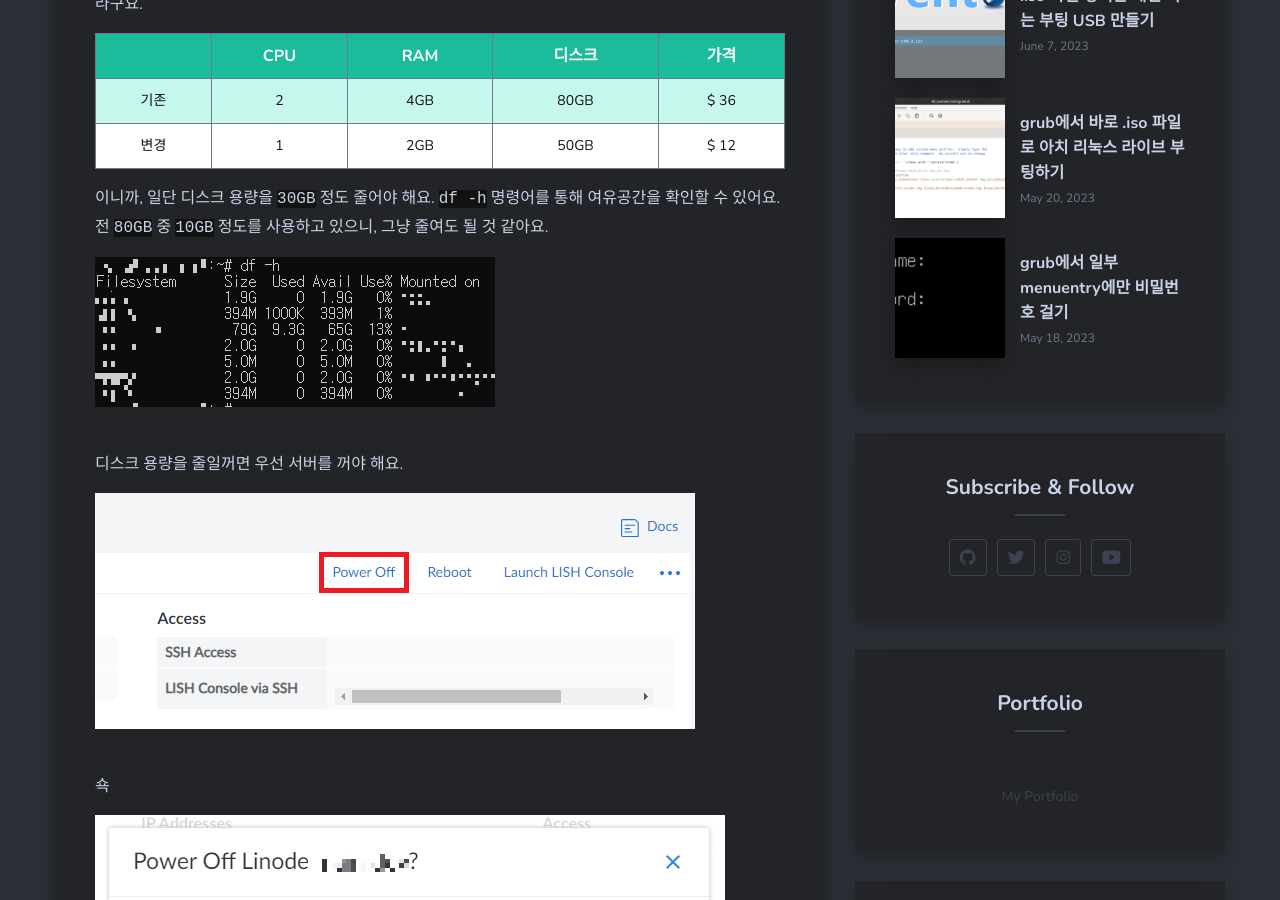
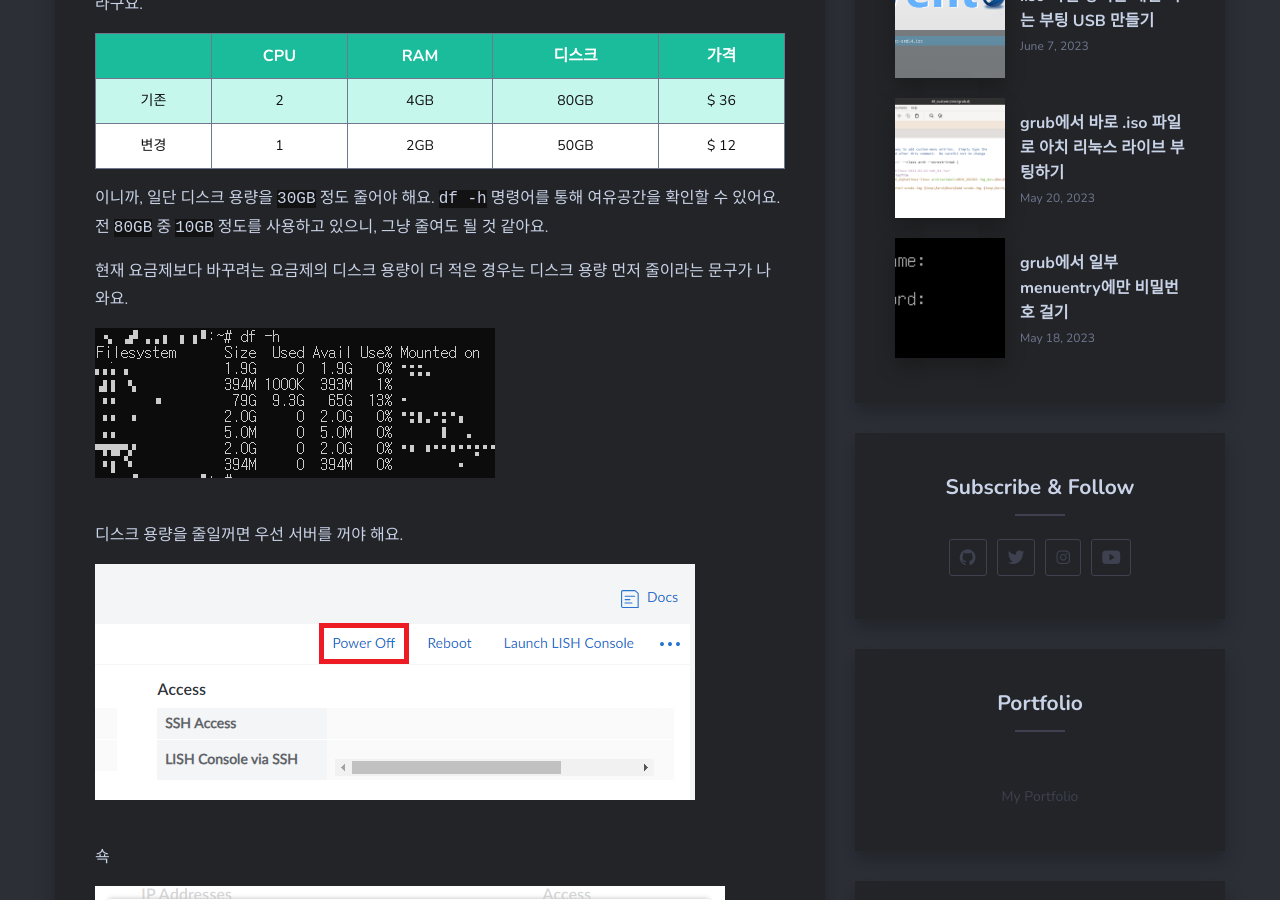
Before and after one commit to DarkTornado/blog, a Jekyll site: the page built from _posts/2023-06-12-linode-change-plan.md, in a window 1280 px wide and 900 px high, scrolled down 725 px. Built offline with Jekyll 4.4.1, drawn with Linux system fonts in a browser that asks for light colours; nearby versions of some CDN libraries.

Commit message:
Update 2023-06-12-linode-change-plan.md

```diff
--- a/_posts/2023-06-12-linode-change-plan.md
+++ b/_posts/2023-06-12-linode-change-plan.md
@@ -19,6 +19,8 @@ description: "linode 더 낮은 요금제로 바꾸기 + 디스크 용량 줄이
 
 이니까, 일단 디스크 용량을 `30GB` 정도 줄어야 해요. `df -h` 명령어를 통해 여유공간을 확인할 수 있어요.
 전 `80GB` 중 `10GB` 정도를 사용하고 있으니, 그냥 줄여도 될 것 같아요.
+
+현재 요금제보다 바꾸려는 요금제의 디스크 용량이 더 적은 경우는 디스크 용량 먼저 줄이라는 문구가 나와요.
 
 ![image]({{site.url}}{{site.baseurl}}/assets/images/linode-change-plan/0.png)
 
```
